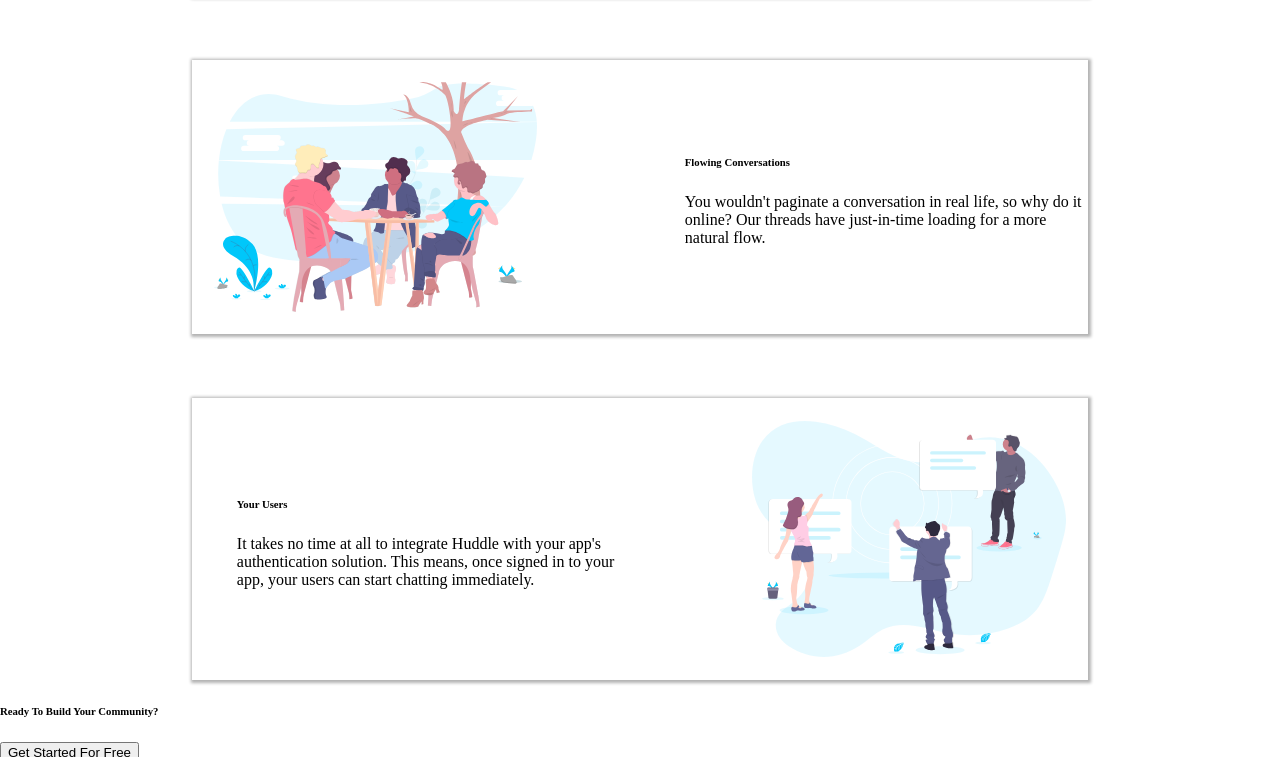
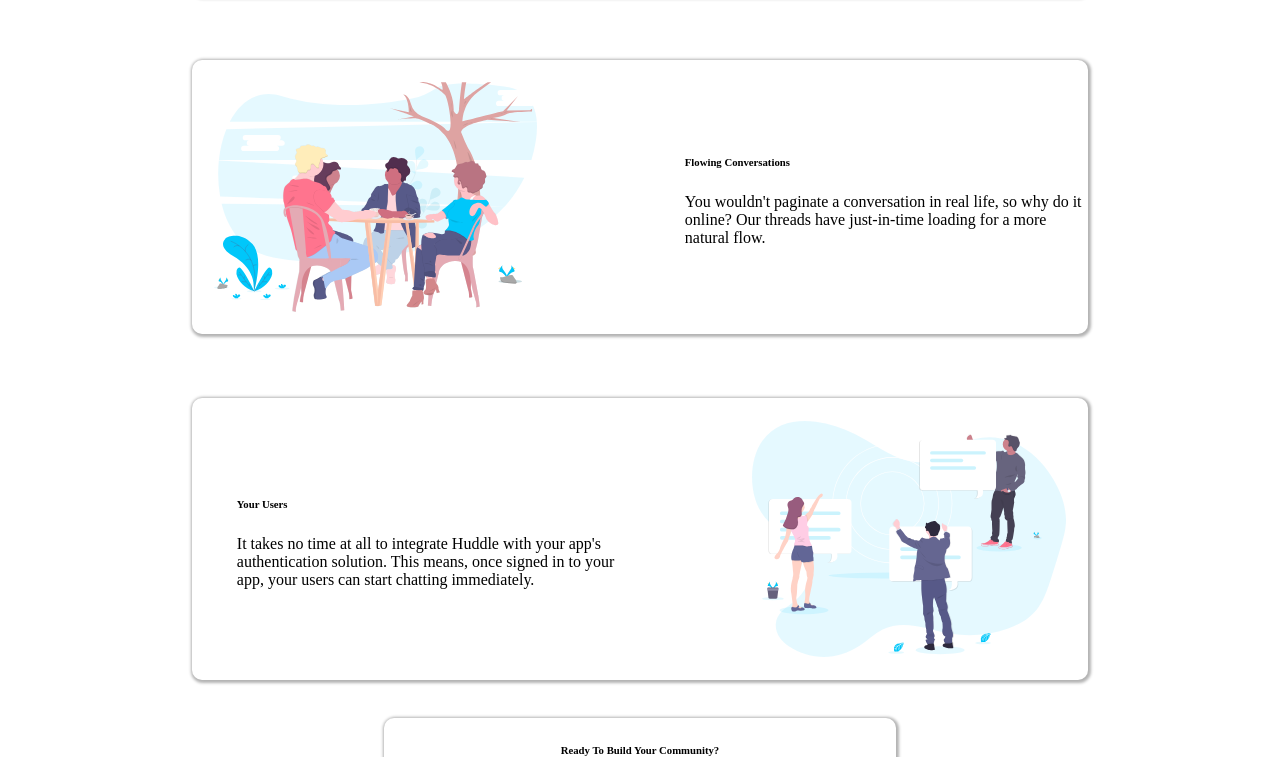
Before and after one commit to ZachLynch123/huddle, a plain HTML site: page index.html in a window 1280 px wide. Shown: the part 1049-1806 px from the top of the page. Drawn offline with Linux system fonts and the light colour scheme.

Commit message:
Call to action card finished

```diff
--- a/index.html
+++ b/index.html
@@ -111,11 +111,11 @@
 
   &copy; Copyright 2018 Huddle. All rights reserved.
 
-  <footer>
+  <!-- <footer>
     <p class="attribution">
       Challenge by <a href="https://www.frontendmentor.io?ref=challenge" target="_blank">Frontend Mentor</a>.
       Coded by <a href="#">Zach Lynch</a>.
     </p>
-  </footer>
+  </footer> -->
 </body>
 </html>
--- a/styles.css
+++ b/styles.css
@@ -35,6 +35,7 @@ nav ul {
 .card-container {
     display: grid;
     grid-template-columns: repeat(2, 1fr);
+    border-radius: 10px;
     margin: 0 auto;
     margin-top: 5%;
     max-width: 70%;
@@ -57,6 +58,24 @@ nav ul {
     width: 72%;
 }
 
-.reversed {
-    grid-auto-flow: dense
+.action-container {
+    margin: 0 auto;
+    margin-top: 3%;
+    width: 40%;
+    box-shadow: 1px 1px 3px 2px rgba(0, 0, 0, .3);
+    border-radius: 10px;
+    z-index: 100000;
+    text-align: center;
 }
+
+.action-title {
+    padding-top: 5%
+}
+
+.action-button {
+    margin-bottom: 2rem;
+}
+
+.footer-container {
+    background-color: hsl(192, 100%, 9%)
+}
```
